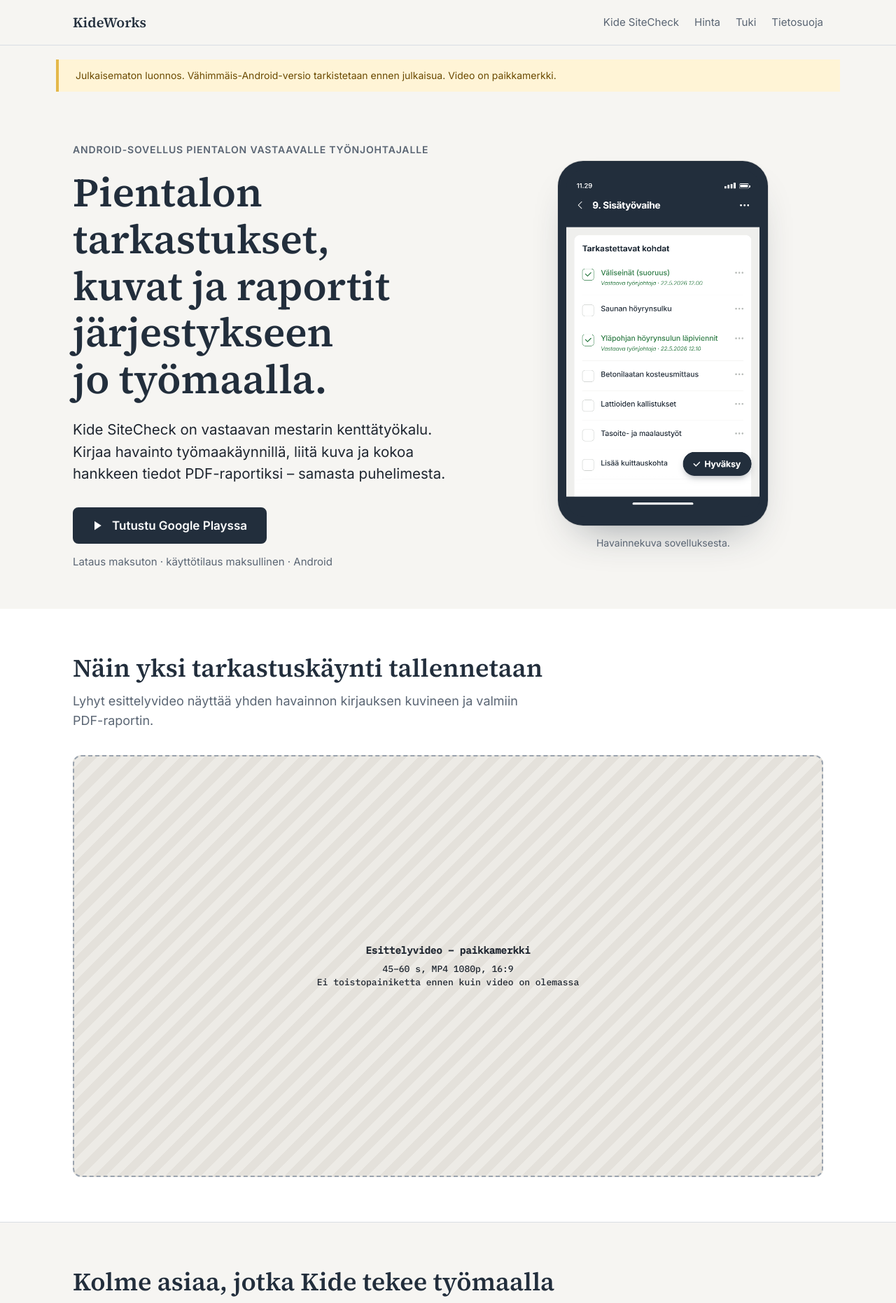
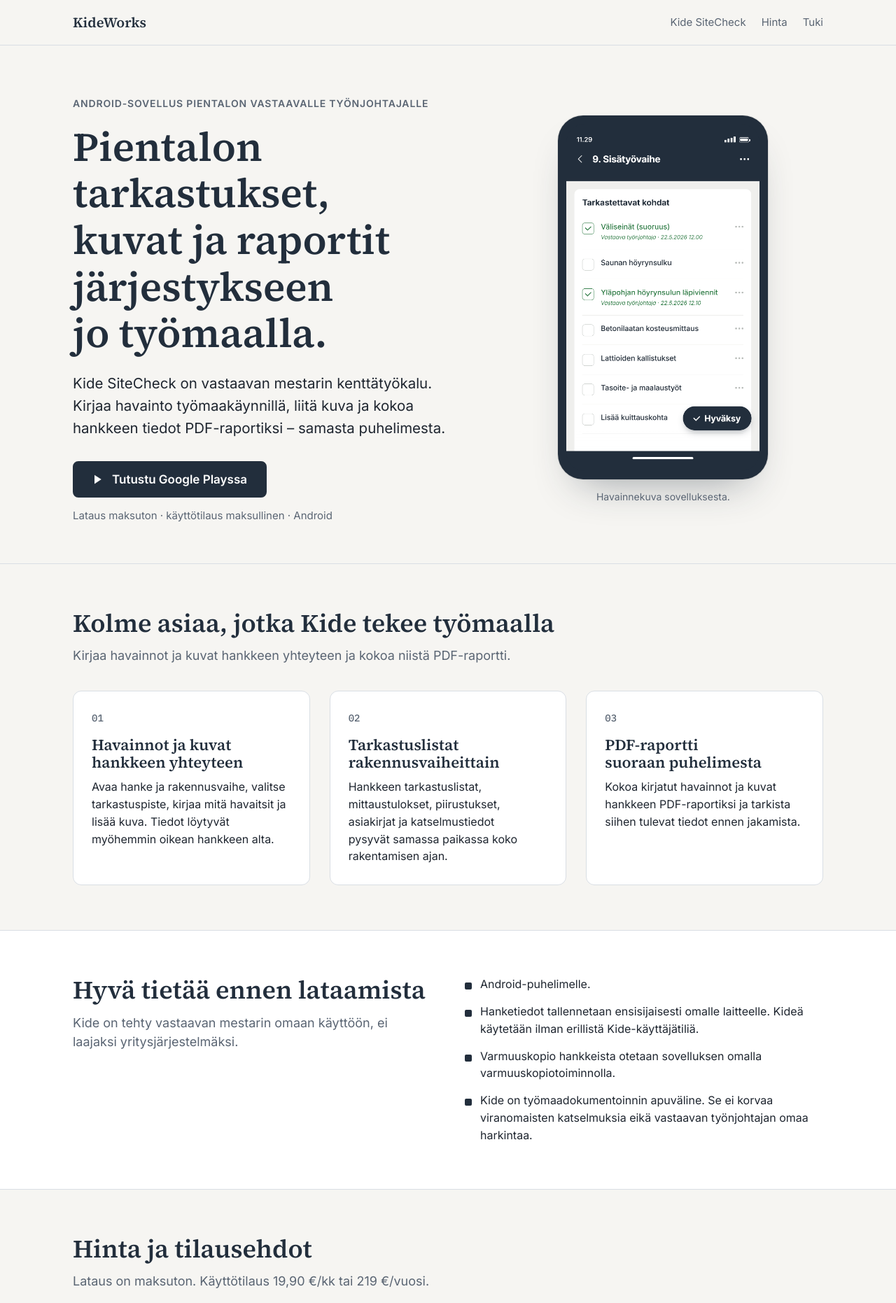
Before and after one commit to PekkaKiviahde/kidework-site, a plain HTML site: page index.html in a window 1280 px wide. Shown: the top 1862 px of the page at 70% size. Drawn offline with Linux system fonts and the light colour scheme.

Commit message:
Finalize approved KideWorks marketing website for released SiteCheck 1.1.1

```diff
--- a/index.html
+++ b/index.html
@@ -31,7 +31,6 @@
 .btn{display:inline-flex;align-items:center;justify-content:center;gap:10px;min-height:52px;padding:0 26px;background:var(--navy);color:var(--white);font-weight:600;font-size:17px;border-radius:8px;text-decoration:none;border:2px solid var(--navy);transition:background .15s}
 .btn:hover{background:var(--navy-deep);color:var(--white)}
 .btn svg{width:18px;height:18px;flex:none}
-.draft-note{margin-top:20px;padding-top:12px;padding-bottom:12px;background:var(--warn-bg);color:var(--warn-ink);font-size:14px;border-left:4px solid var(--warn-line)}
 .hero{padding:72px 0 56px}
 .hero .wrap{display:grid;grid-template-columns:minmax(0,1.1fr) minmax(0,.9fr);gap:56px;align-items:center}
 .eyebrow{font-size:14px;font-weight:600;letter-spacing:.06em;text-transform:uppercase;color:var(--muted);margin-bottom:18px}
@@ -41,19 +40,12 @@
 .cta-note{font-size:15px;color:var(--muted)}
 .phone{width:min(300px,100%);margin:0 auto;aspect-ratio:1080/1875;background:var(--navy);border-radius:36px;padding:12px;box-shadow:0 30px 60px -30px rgba(34,46,60,.45),0 0 0 1px rgba(0,0,0,.08)}
 .phone .screen{width:100%;height:100%;border-radius:26px;overflow:hidden;background:var(--paper-2)}
-.slot{width:100%;height:100%;display:grid;place-items:center;text-align:center;padding:20px;background:repeating-linear-gradient(135deg,var(--paper-2) 0 12px,#E4E1DB 12px 24px);border:2px dashed #9AA3AE;color:var(--ink);font-family:var(--mono);font-size:13px;line-height:1.5}
-.slot strong{display:block;font-size:14px;margin-bottom:6px}
 .screen img{width:100%;height:100%;object-fit:contain;display:block;background:var(--navy)}
-.video-slot video{width:100%;height:100%;display:block;border-radius:12px;background:var(--navy);object-fit:contain}
-.phone .slot{border-radius:26px}
 .phone-fig{margin:0}
 .phone-fig figcaption{margin-top:14px;text-align:center;font-size:14px;color:var(--muted)}
 section{padding:64px 0}
 .section-title{font-size:clamp(26px,3vw,36px);margin-bottom:12px}
 .section-lead{color:var(--muted);font-size:18px;max-width:38em;margin-bottom:36px}
-.video{background:var(--white)}
-.video-slot{aspect-ratio:16/9;border-radius:12px}
-.video-slot .slot{border-radius:12px}
 .benefits{border-top:1px solid var(--line)}
 .benefit-grid{display:grid;grid-template-columns:repeat(3,minmax(0,1fr));gap:28px}
 .benefit{background:var(--white);border:1px solid var(--line);border-radius:12px;padding:28px 26px}
@@ -96,11 +88,10 @@
 <header class="top">
 <div class="wrap">
 <a class="brand" href="#otsikko" aria-label="KideWorks, sivun alkuun">KideWorks</a>
-<nav class="top-nav" aria-label="Sivun osiot"><a href="#tuote">Kide SiteCheck</a><a href="#hinta">Hinta</a><a href="#tuki">Tuki</a><a href="tietosuoja.html">Tietosuoja</a></nav>
+<nav class="top-nav" aria-label="Sivun osiot"><a href="#tuote">Kide SiteCheck</a><a href="#hinta">Hinta</a><a href="#tuki">Tuki</a></nav>
 </div>
 </header>
 <main id="sisalto">
-<aside class="draft-note wrap" aria-label="Luonnoksen tila">Julkaisematon luonnos. Vähimmäis-Android-versio tarkistetaan ennen julkaisua. Video on paikkamerkki.</aside>
 <section class="hero" id="tuote" aria-labelledby="otsikko">
 <div class="wrap">
 <div>
@@ -123,14 +114,6 @@
 </figure>
 </div>
 </section>
-<section class="video" aria-labelledby="video-otsikko">
-<div class="wrap">
-<h2 class="section-title" id="video-otsikko">Näin yksi tarkastuskäynti tallennetaan</h2>
-<p class="section-lead">Lyhyt esittelyvideo näyttää yhden havainnon kirjauksen kuvineen ja valmiin PDF-raportin.</p>
-<!-- VIDEON VAIHTO: korvaa alla oleva div.slot elementillä <video controls preload="metadata" poster="kuvat/video-kansi.jpg" src="video/esittely.mp4"></video> div.video-slot-elementin sisään; video skaalautuu 16:9-alueeseen. Jos videota ei ole julkaisuhetkellä, poista koko <section class="video"> ja yläpalkin linkit säilyvät toimivina. -->
-<div class="video-slot"><div class="slot" role="img" aria-label="Paikkamerkki: esittelyvideo 45–60 sekuntia"><span><strong>Esittelyvideo – paikkamerkki</strong>45–60 s, MP4 1080p, 16:9<br>Ei toistopainiketta ennen kuin video on olemassa</span></div></div>
-</div>
-</section>
 <section class="benefits" id="hyodyt" aria-labelledby="hyodyt-otsikko">
 <div class="wrap">
 <h2 class="section-title" id="hyodyt-otsikko">Kolme asiaa, jotka Kide tekee työmaalla</h2>
@@ -146,7 +129,7 @@
 <div class="wrap">
 <div><h2 class="section-title" id="faktat-otsikko">Hyvä tietää ennen lataamista</h2><p class="section-lead">Kide on tehty vastaavan mestarin omaan käyttöön, ei laajaksi yritysjärjestelmäksi.</p></div>
 <ul>
-<li>Android-puhelimelle. Vähimmäisversio tarkistetaan ennen julkaisua.</li>
+<li>Android-puhelimelle.</li>
 <li>Hanketiedot tallennetaan ensisijaisesti omalle laitteelle. Kideä käytetään ilman erillistä Kide-käyttäjätiliä.</li>
 <li>Varmuuskopio hankkeista otetaan sovelluksen omalla varmuuskopiotoiminnolla.</li>
 <li>Kide on työmaadokumentoinnin apuväline. Se ei korvaa viranomaisten katselmuksia eikä vastaavan työnjohtajan omaa harkintaa.</li>
@@ -170,7 +153,7 @@
 </section>
 <section class="support" id="tuki" aria-labelledby="tuki-otsikko">
 <div class="wrap">
-<div><h2 class="section-title" id="tuki-otsikko">Tuki ja palaute</h2><p class="section-lead">Kysymykset käyttöönotosta, tilauksesta tai raportoinnista sähköpostilla. Vastaan muutamana arkipäivänä viikossa.</p></div>
+<div><h2 class="section-title" id="tuki-otsikko">Tuki ja palaute</h2><p class="section-lead">Kysymykset käyttöönotosta, tilauksesta tai raportoinnista sähköpostilla.</p></div>
 <div><a class="mail" href="mailto:kideasunnot@gmail.com?subject=Kide%20SiteCheck%20-%20tuki">kideasunnot@gmail.com</a><p class="cta-note" style="margin-top:10px">Kide SiteCheck on Pekka Kiviahteen oma, erillinen projekti.</p></div>
 </div>
 </section>
```
Also changed, not shown: tietosuoja.html (+16 -10 lines).
